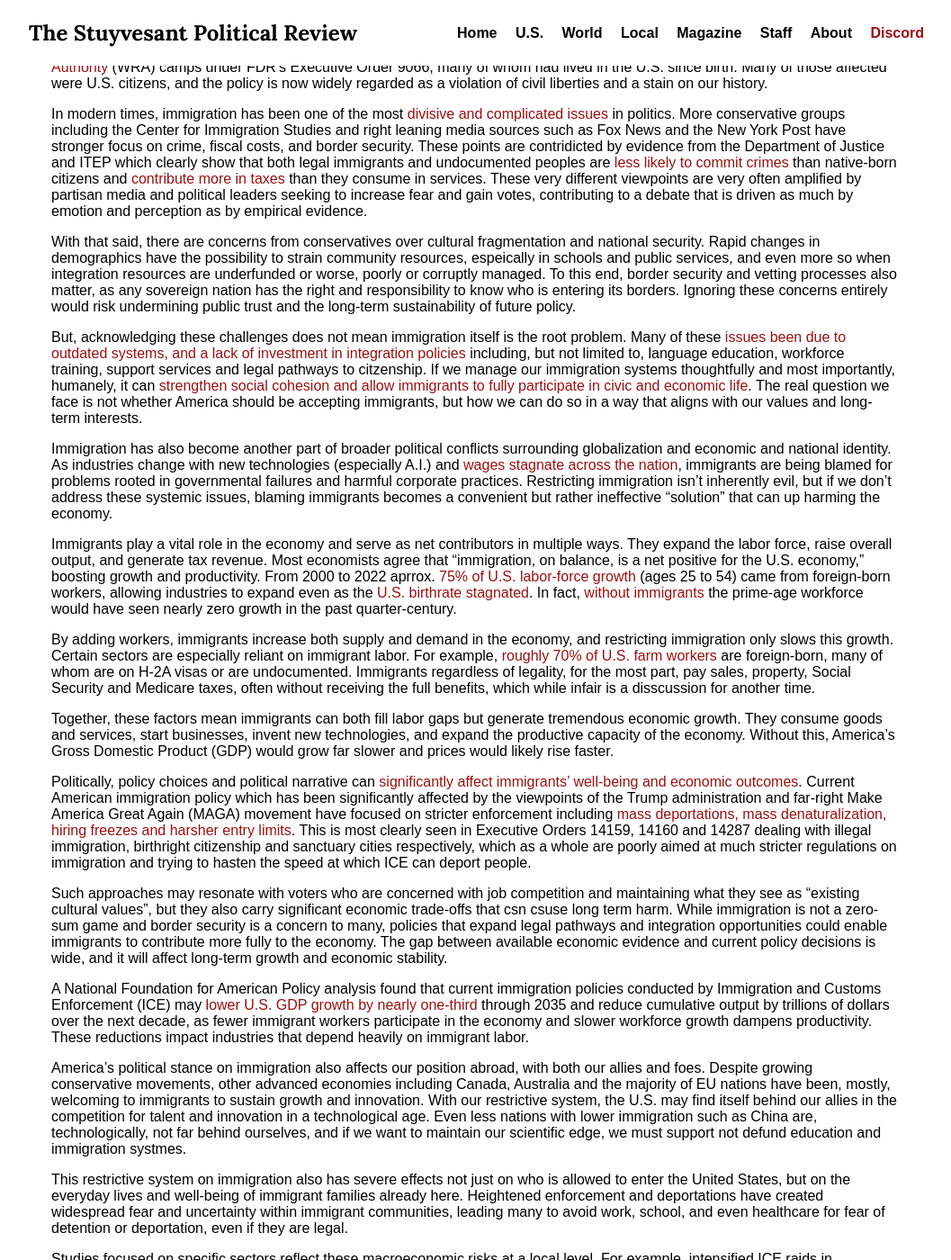
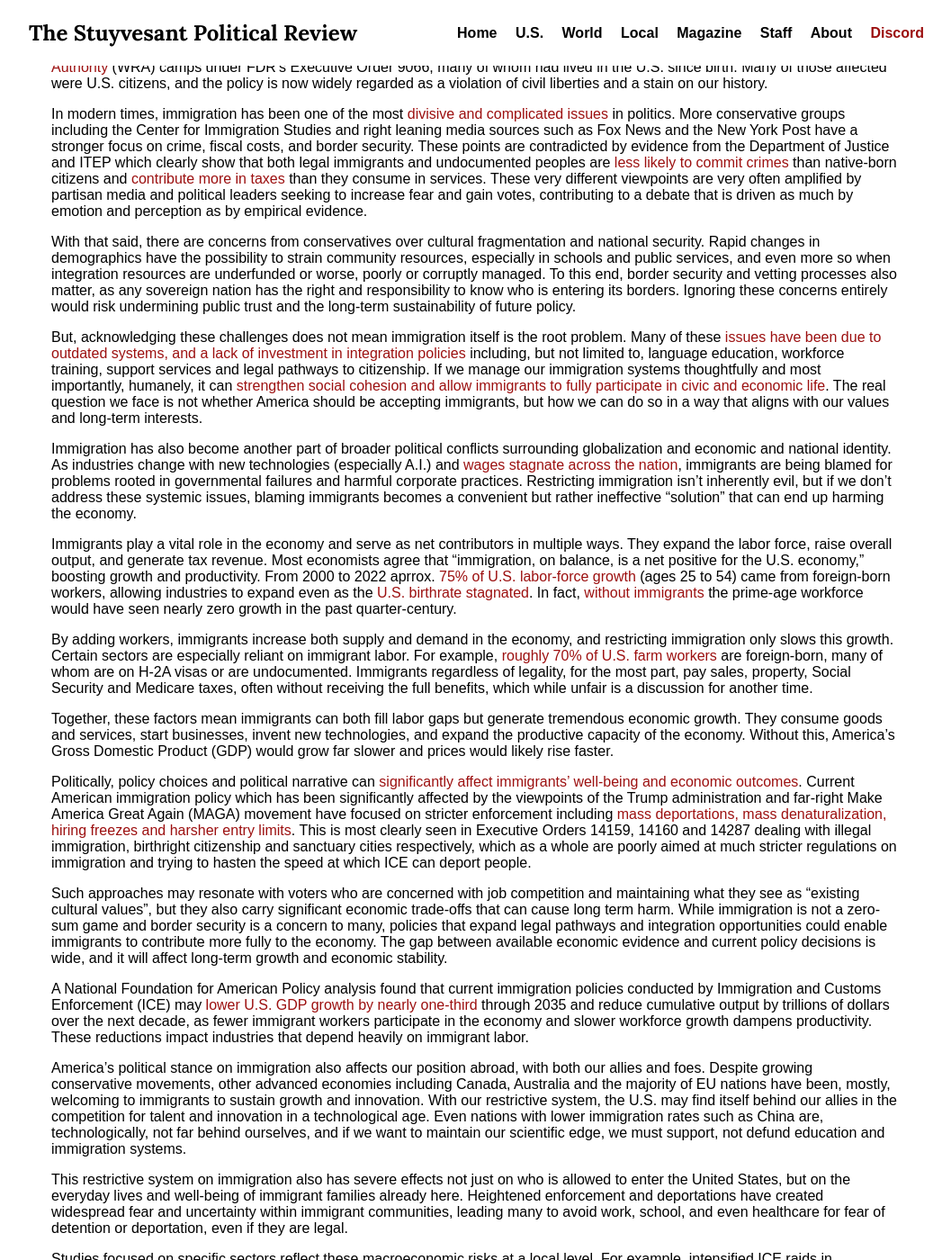
Before and after one commit to stuypoliticalreview/stuypoliticalreview.github.io, a Jekyll site: the page built from _posts/2026-01-3-modern_immigration_policy.md, in a window 1280 px wide and 1400 px high, scrolled down 1179 px. Shown: the whole window at 90% size, without its empty margins (113-1170 px from the left). Built offline with Jekyll 4.4.1, drawn with Linux system fonts in a browser that asks for light colours; some of the changed text lies outside the part shown.

Commit message:
more edits aghh pt2

```diff
--- a/_posts/2026-01-3-modern_immigration_policy.md
+++ b/_posts/2026-01-3-modern_immigration_policy.md
@@ -19,27 +19,27 @@ As immigration from European nations such as Ireland, Germany or Italy along wit
 
 The 20th century wouldn't be much better and the World Wars would make life for many immigrants worse. Anti-German sentiment would rise during both wars, and German-Americans were used as scapegoats, with many references to their culture being erased. Japanese-Americans had it just as poorly during the Second, if not worse, many were forced into internment camps where they were stripped of their rights and treated like the enemy. In fact, over 120,000 Japanese-Americans were forced into [War Relocation Authority](https://www.archives.gov/research/guide-fed-records/groups/210.html) (WRA) camps under FDR's Executive Order 9066, many of whom had lived in the U.S. since birth. Many of those affected were U.S. citizens, and the policy is now widely regarded as a violation of civil liberties and a stain on our history.
 
-In modern times, immigration has been one of the most [divisive and complicated issues](https://www.cfr.org/backgrounder/us-immigration-debate-0) in politics. More conservative groups including the Center for Immigration Studies and right leaning media sources such as Fox News and the New York Post have stronger focus on crime, fiscal costs, and border security. These points are contridicted by evidence from the Department of Justice and ITEP which clearly show that both legal immigrants and undocumented peoples are [less likely to commit crimes](https://docs.house.gov/meetings/JU/JU01/20250122/117827/HHRG-119-JU01-20250122-SD004.pdf) than native-born citizens and [contribute more in taxes](https://itep.org/undocumented-immigrants-taxes-2024/) than they consume in services. These very different viewpoints are very often amplified by partisan media and political leaders seeking to increase fear and gain votes, contributing to a debate that is driven as much by emotion and perception as by empirical evidence.
+In modern times, immigration has been one of the most [divisive and complicated issues](https://www.cfr.org/backgrounder/us-immigration-debate-0) in politics. More conservative groups including the Center for Immigration Studies and right leaning media sources such as Fox News and the New York Post have a stronger focus on crime, fiscal costs, and border security. These points are contradicted by evidence from the Department of Justice and ITEP which clearly show that both legal immigrants and undocumented peoples are [less likely to commit crimes](https://docs.house.gov/meetings/JU/JU01/20250122/117827/HHRG-119-JU01-20250122-SD004.pdf) than native-born citizens and [contribute more in taxes](https://itep.org/undocumented-immigrants-taxes-2024/) than they consume in services. These very different viewpoints are very often amplified by partisan media and political leaders seeking to increase fear and gain votes, contributing to a debate that is driven as much by emotion and perception as by empirical evidence.
 
-With that said, there are concerns from conservatives over cultural fragmentation and national security. Rapid changes in demographics have the possibility to strain community resources, espeically in schools and public services, and even more so when integration resources are underfunded or worse, poorly or corruptly managed. To this end, border security and vetting processes also matter, as any sovereign nation has the right and responsibility to know who is entering its borders. Ignoring these concerns entirely would risk undermining public trust and the long-term sustainability of future policy.
+With that said, there are concerns from conservatives over cultural fragmentation and national security. Rapid changes in demographics have the possibility to strain community resources, especially in schools and public services, and even more so when integration resources are underfunded or worse, poorly or corruptly managed. To this end, border security and vetting processes also matter, as any sovereign nation has the right and responsibility to know who is entering its borders. Ignoring these concerns entirely would risk undermining public trust and the long-term sustainability of future policy.
 
-But, acknowledging these challenges does not mean immigration itself is the root problem. Many of these [issues been due to outdated systems, and a lack of investment in integration policies](https://www.epi.org/publication/u-s-benefits-from-immigration/) including, but not limited to, language education, workforce training, support services and legal pathways to citzenship. If we manage our immigration systems thoughtfully and most importantly, humanely, it can [strengthen social cohesion and allow immigrants to fully participate in civic and economic life](https://www.iom.int/sites/g/files/tmzbdl2616/files/2018-07/IOM-Thematic-Paper-Integration-and-Social-Cohesion.pdf). The real question we face is not whether America should be accepting immigrants, but how we can do so in a way that aligns with our values and long-term interests.
+But, acknowledging these challenges does not mean immigration itself is the root problem. Many of these [issues have been due to outdated systems, and a lack of investment in integration policies](https://www.epi.org/publication/u-s-benefits-from-immigration/) including, but not limited to, language education, workforce training, support services and legal pathways to citizenship. If we manage our immigration systems thoughtfully and most importantly, humanely, it can [strengthen social cohesion and allow immigrants to fully participate in civic and economic life](https://www.iom.int/sites/g/files/tmzbdl2616/files/2018-07/IOM-Thematic-Paper-Integration-and-Social-Cohesion.pdf). The real question we face is not whether America should be accepting immigrants, but how we can do so in a way that aligns with our values and long-term interests.
 
-Immigration has also become another part of broader political conflicts surrounding globalization and economic and national identity. As industries change with new technologies (especially A.I.) and [wages stagnate across the nation](https://www.epi.org/publication/charting-wage-stagnation/), immigrants are being blamed for problems rooted in governmental failures and harmful corporate practices. Restricting immigration isn't inherently evil, but if we don't address these systemic issues, blaming immigrants becomes a convenient but rather ineffective "solution" that can up harming the economy.
+Immigration has also become another part of broader political conflicts surrounding globalization and economic and national identity. As industries change with new technologies (especially A.I.) and [wages stagnate across the nation](https://www.epi.org/publication/charting-wage-stagnation/), immigrants are being blamed for problems rooted in governmental failures and harmful corporate practices. Restricting immigration isn't inherently evil, but if we don't address these systemic issues, blaming immigrants becomes a convenient but rather ineffective "solution" that can end up harming the economy.
 
 Immigrants play a vital role in the economy and serve as net contributors in multiple ways. They expand the labor force, raise overall output, and generate tax revenue. Most economists agree that "immigration, on balance, is a net positive for the U.S. economy," boosting growth and productivity. From 2000 to 2022 aprrox. [75% of U.S. labor-force growth](https://www.migrationpolicy.org/content/explainer-immigrants-and-us-economy#:~:text=Immigration%20has%20been%20the%20major,million%20over%20the%20same%20timeframe) (ages 25 to 54) came from foreign-born workers, allowing industries to expand even as the [U.S. birthrate stagnated](https://www.cdc.gov/nchs/hus/topics/births.htm). In fact, [without immigrants](https://www.epi.org/publication/u-s-benefits-from-immigration/#:~:text=with%20other%20historical%20periods%20,economy%20and%20staff%20key%20industries) the prime-age workforce would have seen nearly zero growth in the past quarter-century.
 
-By adding workers, immigrants increase both supply and demand in the economy, and restricting immigration only slows this growth. Certain sectors are especially reliant on immigrant labor. For example, [roughly 70% of U.S. farm workers](https://www.ers.usda.gov/data-products/chart-gallery/chart-detail?chartId=63466) are foreign-born, many of whom are on H‑2A visas or are undocumented. Immigrants regardless of legality, for the most part, pay sales, property, Social Security and Medicare taxes, often without receiving the full benefits, which while infair is a disscussion for another time.
+By adding workers, immigrants increase both supply and demand in the economy, and restricting immigration only slows this growth. Certain sectors are especially reliant on immigrant labor. For example, [roughly 70% of U.S. farm workers](https://www.ers.usda.gov/data-products/chart-gallery/chart-detail?chartId=63466) are foreign-born, many of whom are on H‑2A visas or are undocumented. Immigrants regardless of legality, for the most part, pay sales, property, Social Security and Medicare taxes, often without receiving the full benefits, which while unfair is a discussion for another time.
 
 Together, these factors mean immigrants can both fill labor gaps but generate tremendous economic growth. They consume goods and services, start businesses, invent new technologies, and expand the productive capacity of the economy. Without this, America's Gross Domestic Product (GDP) would grow far slower and prices would likely rise faster.
 
 Politically, policy choices and political narrative can [significantly affect immigrants' well-being and economic outcomes](https://www.apa.org/monitor/2025/07-08/mental-health-immigration-policy). Current American immigration policy which has been significantly affected by the viewpoints of the Trump administration and far-right Make America Great Again (MAGA) movement have focused on stricter enforcement including [mass deportations, mass denaturalization, hiring freezes and harsher entry limits](https://www.axios.com/2025/12/03/trump-immigration-denaturalization-asylum-maga). This is most clearly seen in Executive Orders 14159, 14160 and 14287 dealing with illegal immigration, birthright citizenship and sanctuary cities respectively, which as a whole are poorly aimed at much stricter regulations on immigration and trying to hasten the speed at which ICE can deport people.
 
-Such approaches may resonate with voters who are concerned with job competition and maintaining what they see as "existing cultural values", but they also carry significant economic trade-offs that csn csuse long term harm. While immigration is not a zero-sum game and border security is a concern to many, policies that expand legal pathways and integration opportunities could enable immigrants to contribute more fully to the economy. The gap between available economic evidence and current policy decisions is wide, and it will affect long-term growth and economic stability.
+Such approaches may resonate with voters who are concerned with job competition and maintaining what they see as "existing cultural values", but they also carry significant economic trade-offs that can cause long term harm. While immigration is not a zero-sum game and border security is a concern to many, policies that expand legal pathways and integration opportunities could enable immigrants to contribute more fully to the economy. The gap between available economic evidence and current policy decisions is wide, and it will affect long-term growth and economic stability.
 
 A National Foundation for American Policy analysis found that current immigration policies conducted by Immigration and Customs Enforcement (ICE) may [lower U.S. GDP growth by nearly one-third](https://nfap.com/wp-content/uploads/2025/10/Economic-Impact-of-Trump-Admin-Immigration-Pollicies.DAY-OF-RELEASE.Oct-2025.pdf) through 2035 and reduce cumulative output by trillions of dollars over the next decade, as fewer immigrant workers participate in the economy and slower workforce growth dampens productivity. These reductions impact industries that depend heavily on immigrant labor.
 
-America's political stance on immigration also affects our position abroad, with both our allies and foes. Despite growing conservative movements, other advanced economies including Canada, Australia and the majority of EU nations have been, mostly, welcoming to immigrants to sustain growth and innovation. With our restrictive system, the U.S. may find itself behind our allies in the competition for talent and innovation in a technological age. Even less nations with lower immigration such as China are, technologically, not far behind ourselves, and if we want to maintain our scientific edge, we must support not defund education and immigration systmes.
+America's political stance on immigration also affects our position abroad, with both our allies and foes. Despite growing conservative movements, other advanced economies including Canada, Australia and the majority of EU nations have been, mostly, welcoming to immigrants to sustain growth and innovation. With our restrictive system, the U.S. may find itself behind our allies in the competition for talent and innovation in a technological age. Even nations with lower immigration rates such as China are, technologically, not far behind ourselves, and if we want to maintain our scientific edge, we must support, not defund education and immigration systems.
 
 This restrictive system on immigration also has severe effects not just on who is allowed to enter the United States, but on the everyday lives and well-being of immigrant families already here. Heightened enforcement and deportations have created widespread fear and uncertainty within immigrant communities, leading many to avoid work, school, and even healthcare for fear of detention or deportation, even if they are legal.
 
```
Also changed, not shown: other parts of _posts/2026-01-3-modern_immigration_policy.md (+1 -1 lines).
